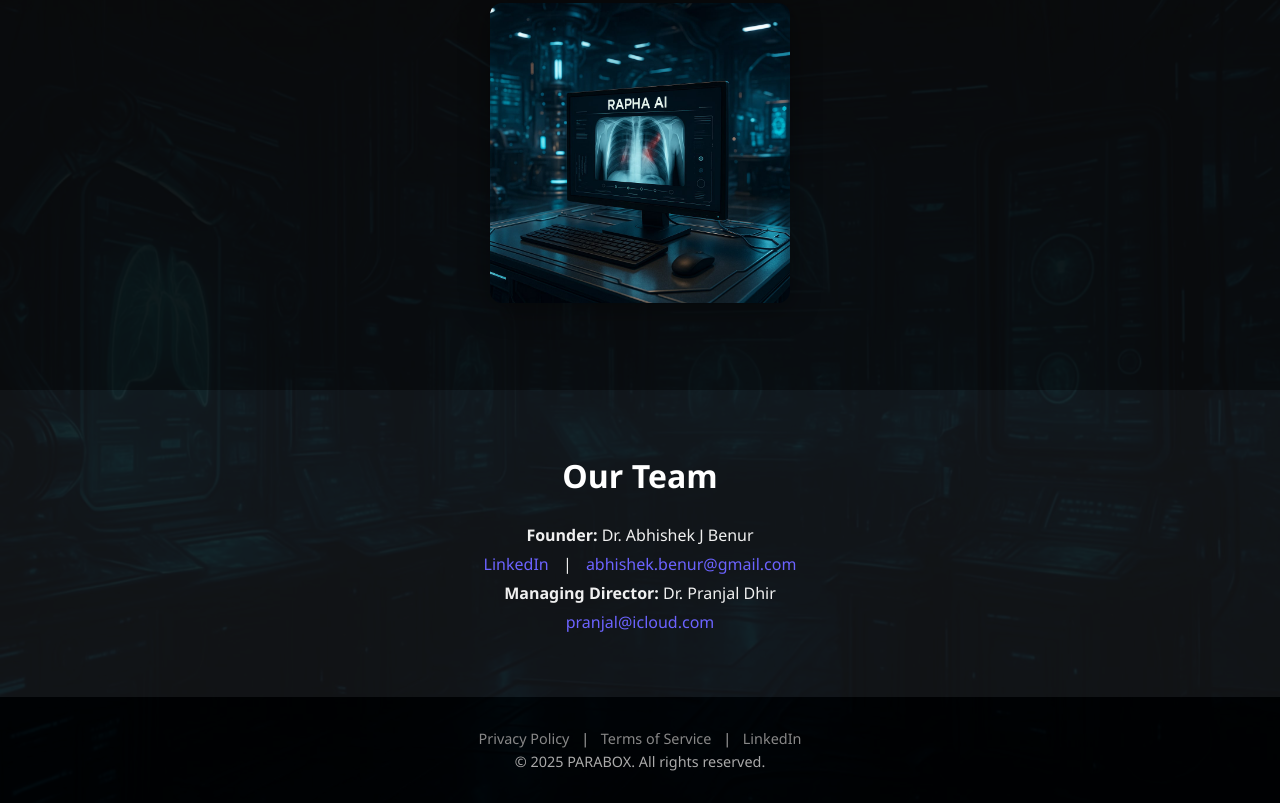
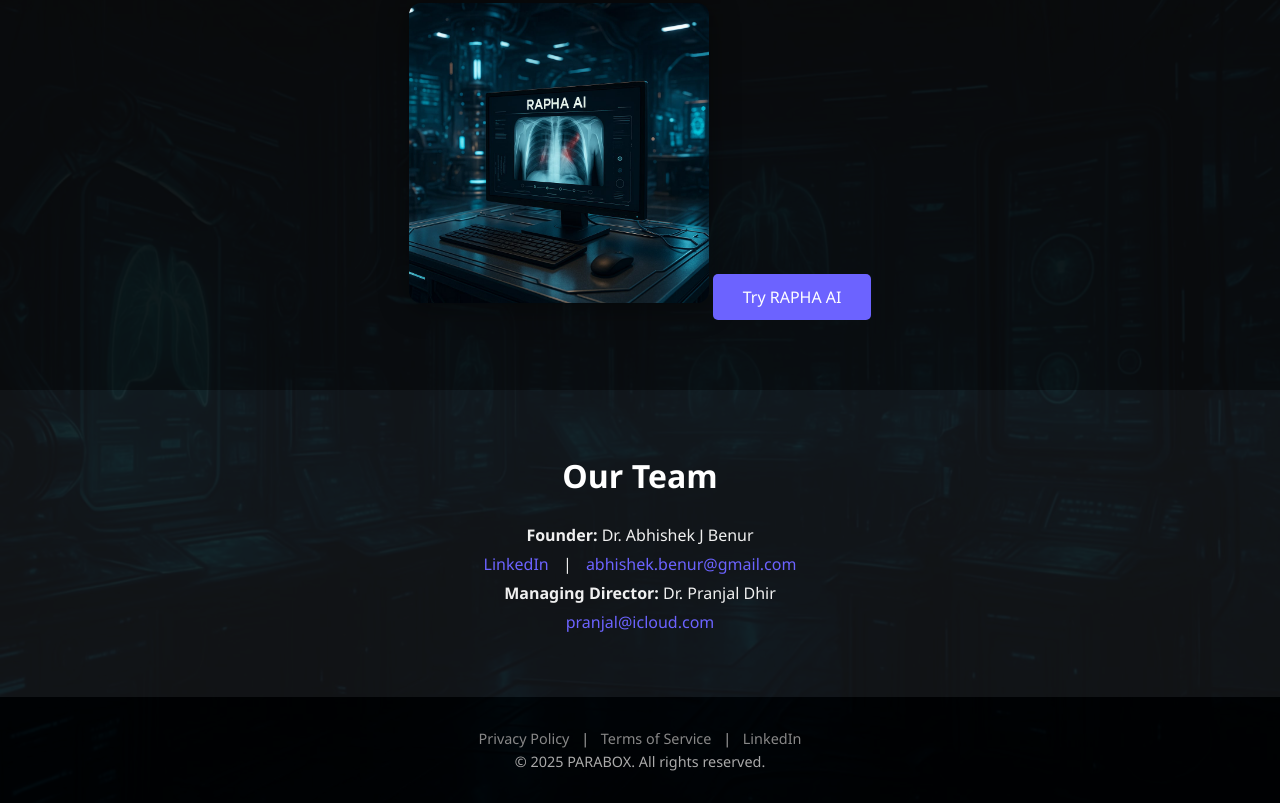
Before and after one commit to Kabirthapar31/parabox-homepage, a plain HTML site: page index.html in a window 1280 px wide. Shown: the part 1733-2536 px from the top of the page. Drawn offline with Linux system fonts and the light colour scheme.

Commit message:
Update index.html

```diff
--- a/index.html
+++ b/index.html
@@ -29,6 +29,8 @@
         <h2>Introducing RAPHA-AI</h2>
         <p>RAPHA AI is our flagship diagnostic model designed to analyze chest imaging and detect early signs of pulmonary conditions. Combining deep learning with clinical expertise, RAPHA enhances medical decision-making with speed and accuracy.</p>
         <img src="assets/images/rapha-preview.jpg" alt="RAPHA AI Preview" class="product-image">
+        <a href="try-rapha.html" class="cta-button try-me">Try RAPHA AI</a>
+
     </section>
 
     <section class="trust-section">
```
